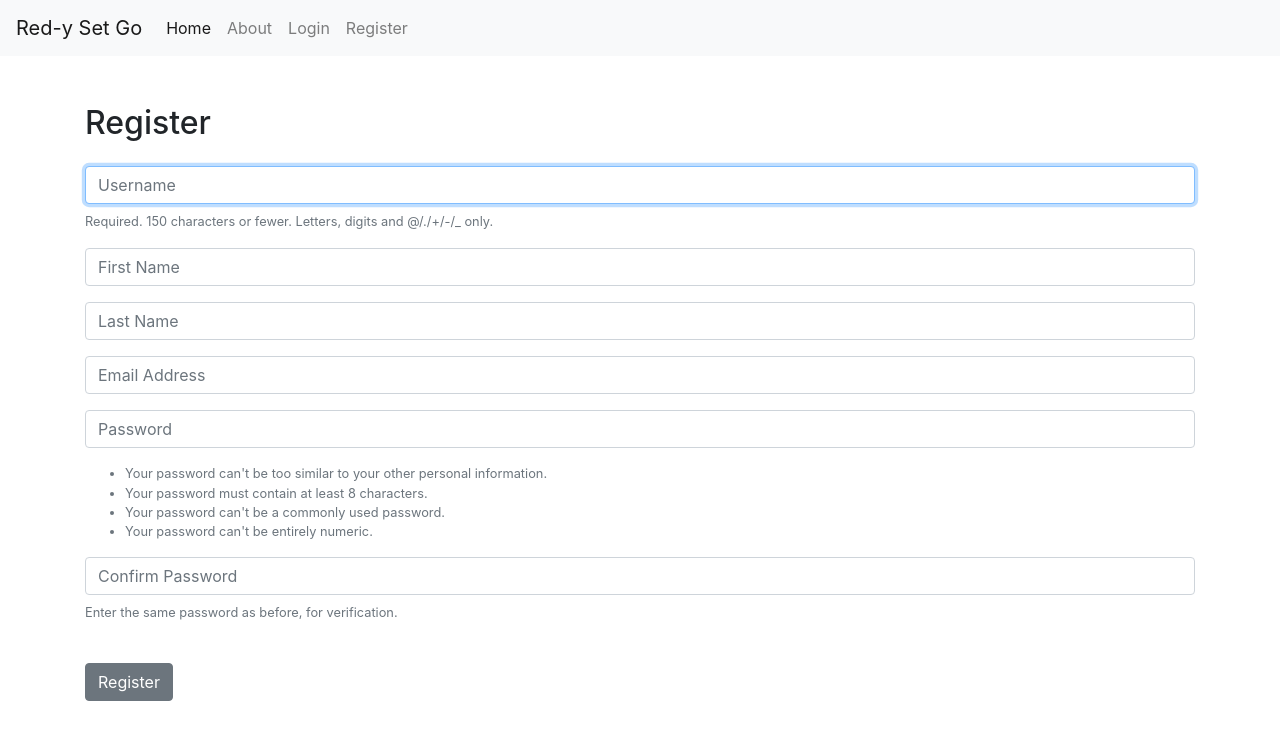
After one commit to advitagelli/Red-y-Set-Go, a Django app: page /auth/register/ in a window 1280 px wide. The commit adds this page. Shown: the top 740 px of the page. Run offline with Django 4.2, Linux system fonts and the light colour scheme; some libraries are stand-ins or nearby versions.

Commit message:
Added registration

```diff
--- /dev/null
+++ b/auth_app/forms.py
@@ -0,0 +1,30 @@
+from django.contrib.auth.models import User
+from django.contrib.auth.forms import UserCreationForm
+from django import forms
+
+class SignUpForm(UserCreationForm):
+	email = forms.EmailField(label="", widget=forms.TextInput(attrs={'class':'form-control', 'placeholder':'Email Address'}))
+	first_name = forms.CharField(label="", max_length=100, widget=forms.TextInput(attrs={'class':'form-control', 'placeholder':'First Name'}))
+	last_name = forms.CharField(label="", max_length=100, widget=forms.TextInput(attrs={'class':'form-control', 'placeholder':'Last Name'}))
+
+	class Meta:
+		model = User
+		fields = ('username', 'first_name', 'last_name', 'email', 'password1', 'password2')
+
+	def __init__(self, *args, **kwargs):
+		super(SignUpForm, self).__init__(*args, **kwargs)
+
+		self.fields['username'].widget.attrs['class'] = 'form-control'
+		self.fields['username'].widget.attrs['placeholder'] = 'Username'
+		self.fields['username'].label = ''
+		self.fields['username'].help_text = '<span class="form-text text-muted"><small>Required. 150 characters or fewer. Letters, digits and @/./+/-/_ only.</small></span>'
+
+		self.fields['password1'].widget.attrs['class'] = 'form-control'
+		self.fields['password1'].widget.attrs['placeholder'] = 'Password'
+		self.fields['password1'].label = ''
+		self.fields['password1'].help_text = '<ul class="form-text text-muted small"><li>Your password can\'t be too similar to your other personal information.</li><li>Your password must contain at least 8 characters.</li><li>Your password can\'t be a commonly used password.</li><li>Your password can\'t be entirely numeric.</li></ul>'
+
+		self.fields['password2'].widget.attrs['class'] = 'form-control'
+		self.fields['password2'].widget.attrs['placeholder'] = 'Confirm Password'
+		self.fields['password2'].label = ''
+		self.fields['password2'].help_text = '<span class="form-text text-muted"><small>Enter the same password as before, for verification.</small></span>'
--- a/auth_app/templates/login.html
+++ b/auth_app/templates/login.html
@@ -1,7 +1,7 @@
 {% extends "base.html" %}
 
 {% block title %}
-    Authentication
+    Login
 {% endblock title %}
 
 {% block content %}
--- /dev/null
+++ b/auth_app/templates/register.html
@@ -0,0 +1,15 @@
+{% extends "base.html" %}
+
+{% block title %}
+    Register
+{% endblock title %}
+
+{% block content %}
+<h2 class="mt-5">Register</h2>
+        <form method="post" action={% url 'register' %} class="mt-4">
+            {% csrf_token %}
+            {{ form.as_p }}
+            </br>
+            <button type="submit" class="btn btn-secondary">Register</button>
+        </form>
+{% endblock content%}
--- a/auth_app/urls.py
+++ b/auth_app/urls.py
@@ -3,5 +3,6 @@ from . import views
 
 urlpatterns = [
     path('login/', views.login_user, name="login"),
-    path('', views.logout_user, name="logout")
+    path('logout/', views.logout_user, name="logout"),
+    path('register/', views.register_user, name="register"),
 ]
--- a/auth_app/views.py
+++ b/auth_app/views.py
@@ -1,6 +1,10 @@
 from django.shortcuts import render, redirect
 from django.contrib.auth import authenticate, login, logout
 from django.contrib import messages
+from django.contrib.auth.models import User
+from django.contrib.auth.forms import UserCreationForm
+from .forms import SignUpForm
+from django import forms
 
 # Create your views here.
 def login_user(request):
@@ -22,3 +26,23 @@ def logout_user(request):
     logout(request)
     messages.success(request, ("You have been logged out!"))
     return redirect('login')
+
+def register_user(request):
+    form = SignUpForm()
+    if request.method == "POST":
+        form = SignUpForm(request.POST)
+        if form.is_valid():
+            form.save()
+            username = form.cleaned_data['username']
+            password = form.cleaned_data['password1']
+            #login user
+
+            user = authenticate(username=username, password=password)
+            login(request, user)
+            messages.success(request, ("You have been successfully registered!"))
+            return redirect('home')
+        else:
+            messages.success(request, ("There was an issue registering. Please try again!"))
+            return redirect('register')
+    else:
+        return render(request, 'register.html', {'form':form})
--- a/home/templates/base.html
+++ b/home/templates/base.html
@@ -12,10 +12,10 @@
   </head>
   <body>
     <nav class="navbar navbar-expand-lg navbar-light bg-light">
-      <a class="navbar-brand" href="#">My Django App</a>
+      <a class="navbar-brand" href="#">Red-y Set Go</a>
       <button class="navbar-toggler" type="button" data-toggle="collapse" data-target="#navbarNav" aria-controls="navbarNav" aria-expanded="false" aria-label="Toggle navigation"><span class="navbar-toggler-icon"></span></button>
       <div class="collapse navbar-collapse" id="navbarNav">
-        <ul class="navbar-nav">
+        <ul class="navbar-nav me-auto mb-2 mb-lg-0">
           <li class="nav-item active">
             <a class="nav-link" href="#">Home</a>
           </li>
@@ -29,6 +29,9 @@
           {% else %}
               <li class="nav-item">
                 <a class="nav-link" href="{% url 'login' %}">Login</a>
+              </li>
+              <li class="nav-item">
+                <a class="nav-link" href="{% url 'register' %}">Register</a>
               </li>
           {% endif %}
 
```
